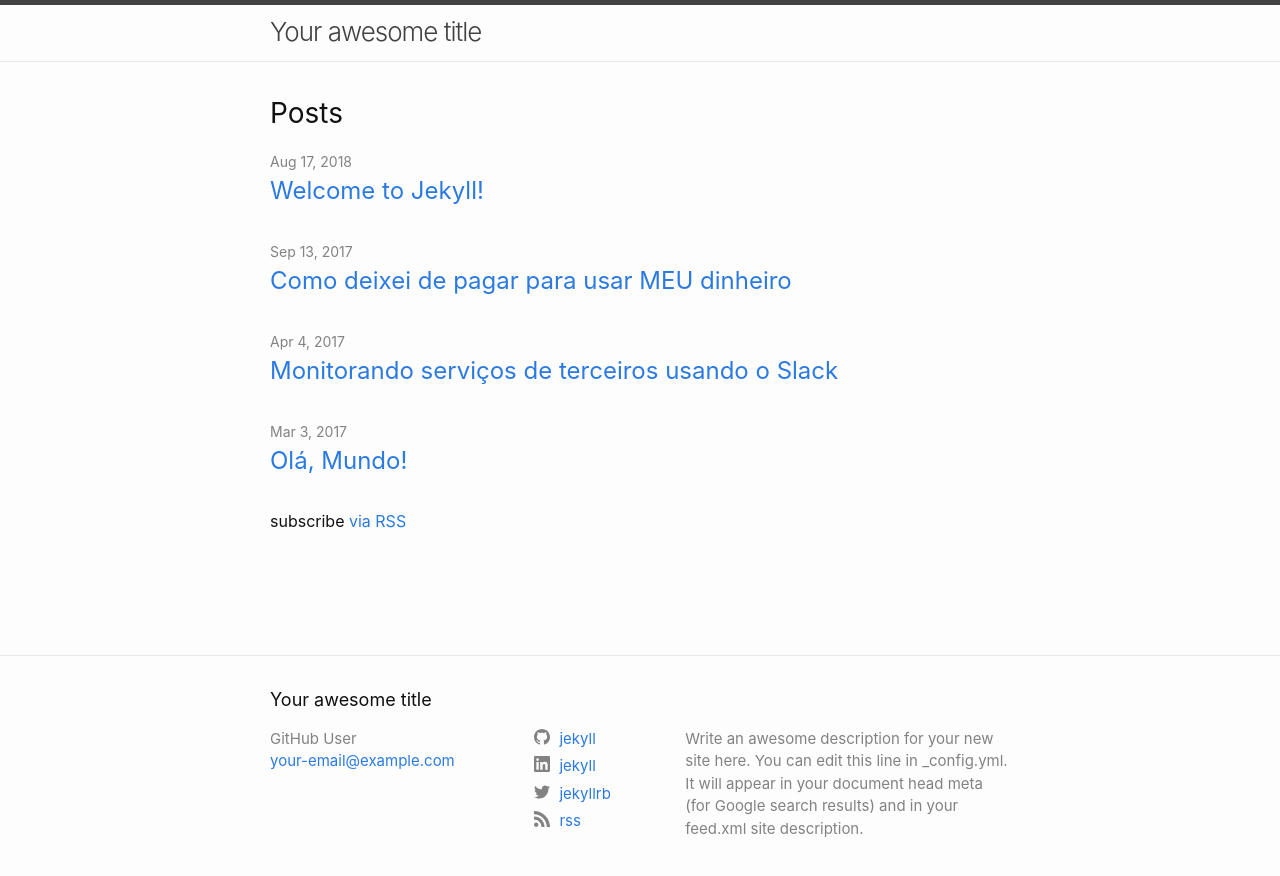
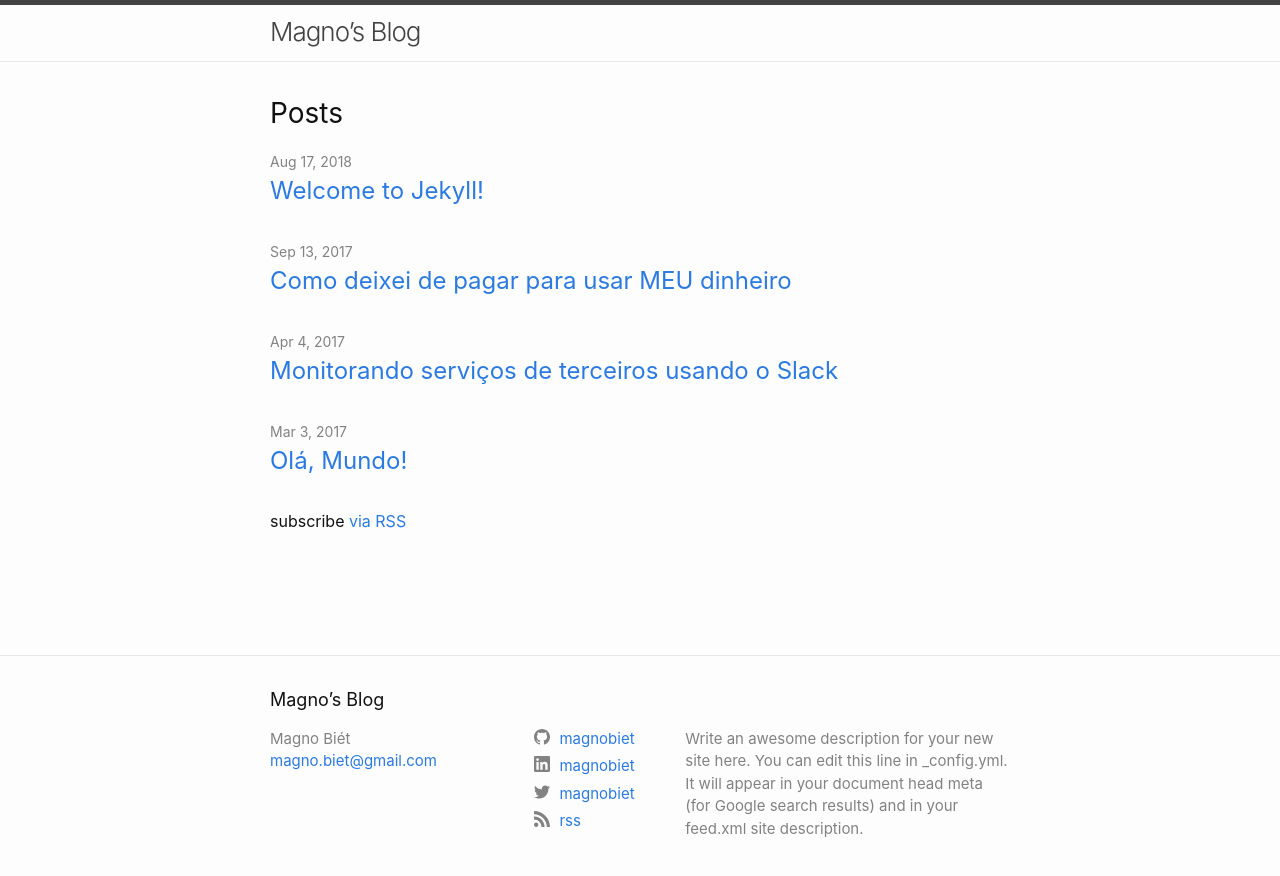
Before and after one commit to magnobiet/blog.magnobiet.com, a Jekyll site: the page built from index.md, in a window 1280 px wide. Shown: the top 876 px of the page. Built offline with Jekyll 4.4.1, drawn with Linux system fonts in a browser that asks for light colours.

Commit message:
Add initial configs

```diff
--- a/_config.yml
+++ b/_config.yml
@@ -13,18 +13,18 @@
 # you will see them accessed via {{ site.title }}, {{ site.email }}, and so on.
 # You can create any custom variable you would like, and they will be accessible
 # in the templates via {{ site.myvariable }}.
-title: Your awesome title
-author: GitHub User
-email: your-email@example.com
+title: Magno’s Blog
+author: Magno Biét
+email: magno.biet@gmail.com
 description: >- # this means to ignore newlines until "baseurl:"
   Write an awesome description for your new site here. You can edit this
   line in _config.yml. It will appear in your document head meta (for
   Google search results) and in your feed.xml site description.
 baseurl: "" # the subpath of your site, e.g. /blog
 url: "" # the base hostname & protocol for your site, e.g. http://example.com
-twitter_username: jekyllrb
-github_username:  jekyll
-linkedin_username: jekyll
+twitter_username: magnobiet
+github_username:  magnobiet
+linkedin_username: magnobiet
 rss: rss
 
 # Build settings
```
